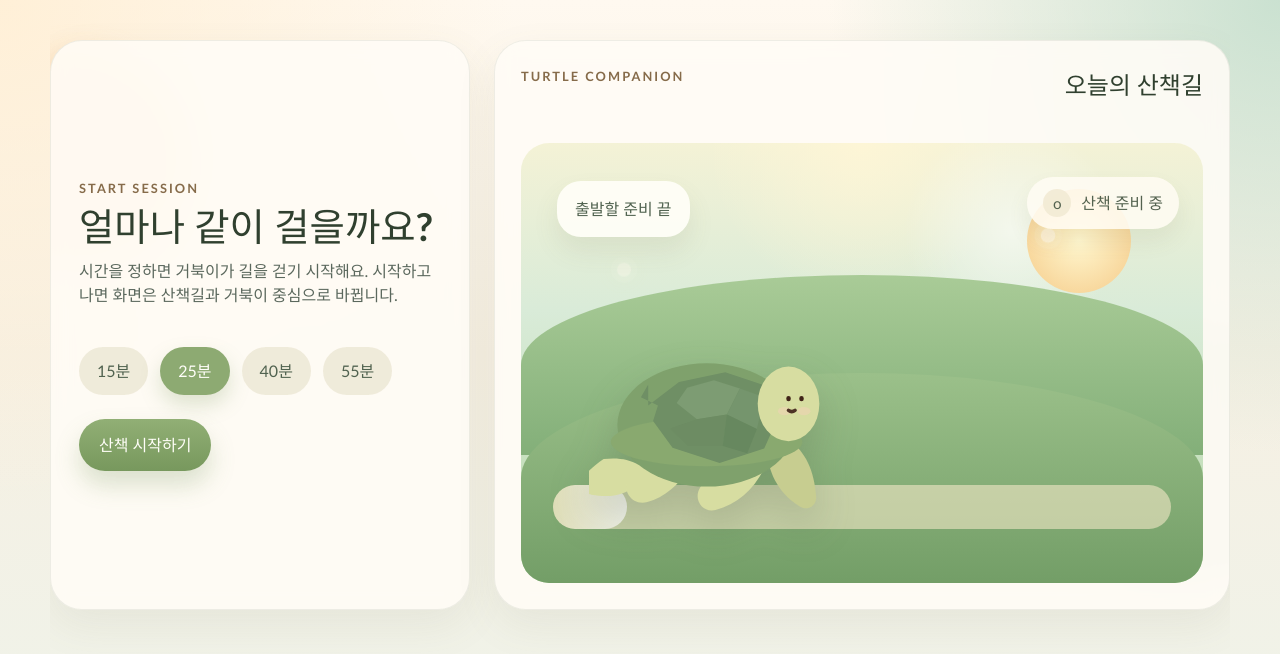
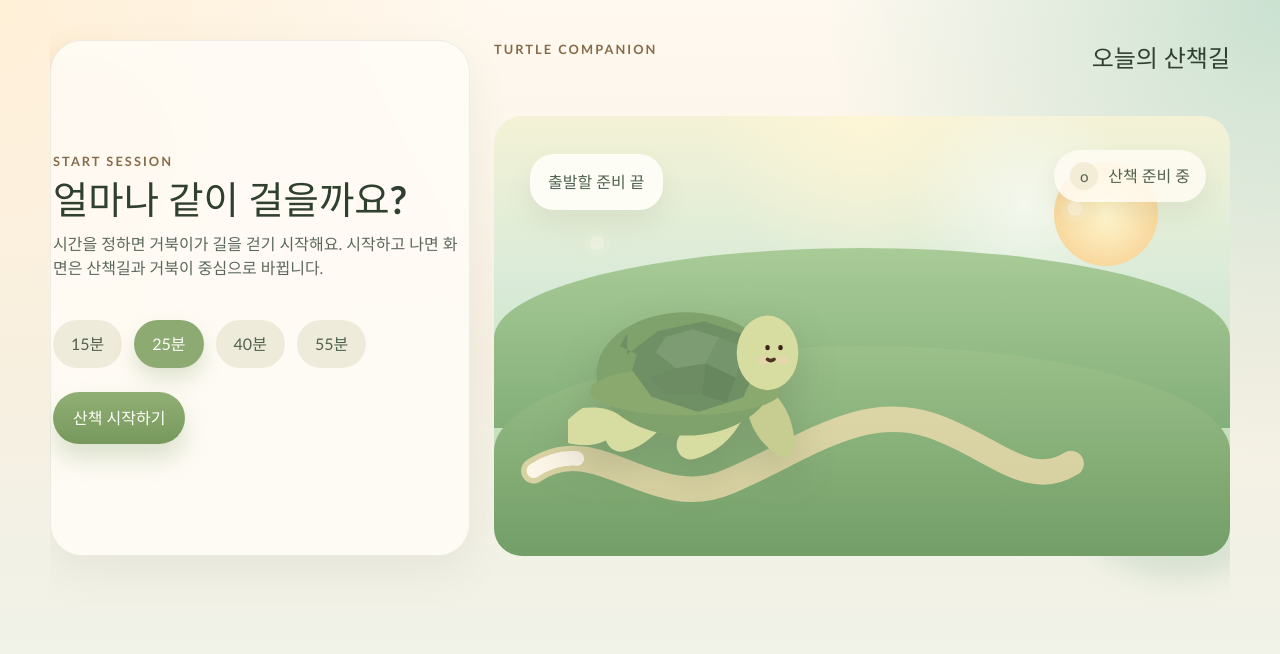
Before and after one commit to thzthix/turtle-study-app, a React (Vite) app: page / in a window 1280 px wide. Shown: the top 654 px of the page. Built offline with nearby package versions, Linux system fonts and the light colour scheme.

Commit message:
feat: 장면형 UI와 구불구불한 길 적용

```diff
--- a/src/components/TurtleScene.tsx
+++ b/src/components/TurtleScene.tsx
@@ -7,8 +7,9 @@ type TurtleSceneProps = {
 };
 
 export function TurtleScene({ progressRatio, status, mode }: TurtleSceneProps) {
+  const verticalOffset = getVerticalOffset(progressRatio);
   const turtleStyle = {
-    transform: `translateX(${progressRatio * 100}%)`,
+    transform: `translate(${progressRatio * 100}%, ${verticalOffset}px)`,
   };
 
   const bubbleMessage = getBubbleMessage(status);
@@ -37,9 +38,18 @@ export function TurtleScene({ progressRatio, status, mode }: TurtleSceneProps) {
         <div className="sparkle sparkle-right" />
         <div className="hill hill-back" />
         <div className="hill hill-front" />
-        <div className="path">
-          <div className="path-progress" style={{ width: `${Math.max(12, progressRatio * 100)}%` }} />
-        </div>
+        <svg className="path-svg" viewBox="0 0 640 260" preserveAspectRatio="none" aria-hidden="true">
+          <path
+            className="path-line"
+            d="M24 186C94 138 154 234 238 198C320 164 382 110 462 136C528 158 568 208 616 178"
+          />
+          <path
+            className="path-line-progress"
+            d="M24 186C94 138 154 234 238 198C320 164 382 110 462 136C528 158 568 208 616 178"
+            pathLength="100"
+            style={{ strokeDasharray: `${Math.max(8, progressRatio * 100)} 100` }}
+          />
+        </svg>
 
         {shouldShowBubble ? <div className={`speech-bubble speech-bubble-${status}`}>{bubbleMessage}</div> : null}
         {shouldShowMoodToken ? (
@@ -129,6 +139,13 @@ function getBubbleMessage(status: SessionStatus) {
   }
 }
 
+function getVerticalOffset(progressRatio: number) {
+  const firstWave = Math.sin(progressRatio * Math.PI * 1.8) * 18;
+  const secondWave = Math.sin(progressRatio * Math.PI * 3.2) * 8;
+
+  return Math.round(firstWave + secondWave);
+}
+
 function getMoodLabel(status: SessionStatus) {
   switch (status) {
     case 'idle':
--- a/src/styles.css
+++ b/src/styles.css
@@ -102,12 +102,16 @@ button {
 }
 
 .scene-card {
-  padding: 26px;
+  padding: 0;
+  border: 0;
+  background: transparent;
+  box-shadow: none;
+  backdrop-filter: none;
 }
 
 .scene-card-focus {
-  padding: 16px;
-  background: rgba(255, 252, 246, 0.66);
+  padding: 0;
+  background: transparent;
 }
 
 .eyebrow {
@@ -137,6 +141,7 @@ h3 {
   flex-direction: column;
   gap: 24px;
   justify-content: center;
+  padding: 12px 8px 12px 2px;
 }
 
 .panel-copy h1 {
@@ -390,21 +395,27 @@ h3 {
   background: linear-gradient(180deg, #9bc08a, #739e67);
 }
 
-.path {
+.path-svg {
   position: absolute;
-  right: 32px;
-  bottom: 54px;
-  left: 32px;
-  height: 44px;
-  border-radius: 999px;
-  background: rgba(247, 235, 202, 0.58);
-  overflow: hidden;
+  right: 18px;
+  bottom: 18px;
+  left: 18px;
+  height: 236px;
+  overflow: visible;
 }
 
-.path-progress {
-  height: 100%;
-  border-radius: inherit;
-  background: linear-gradient(90deg, rgba(247, 235, 202, 0.5), rgba(255, 255, 255, 0.76));
+.path-line {
+  fill: none;
+  stroke: rgba(244, 223, 177, 0.76);
+  stroke-linecap: round;
+  stroke-width: 28;
+}
+
+.path-line-progress {
+  fill: none;
+  stroke: rgba(255, 250, 238, 0.92);
+  stroke-linecap: round;
+  stroke-width: 16;
 }
 
 .speech-bubble {
@@ -463,7 +474,7 @@ h3 {
 
 .turtle {
   position: absolute;
-  bottom: 70px;
+  bottom: 94px;
   left: 10%;
   width: min(292px, 54vw);
   transform-origin: center bottom;
@@ -1069,6 +1080,7 @@ h3 {
 
   .turtle {
     left: 6%;
+    bottom: 92px;
     width: min(248px, 66vw);
   }
 
@@ -1091,6 +1103,10 @@ h3 {
   .scene-card {
     padding: 20px;
     border-radius: 26px;
+  }
+
+  .scene-card {
+    padding: 0;
   }
 
   .panel-actions,
@@ -1136,7 +1152,7 @@ h3 {
 
   .turtle {
     left: 4%;
-    bottom: 76px;
+    bottom: 84px;
     width: min(210px, 68vw);
   }
 }
```
